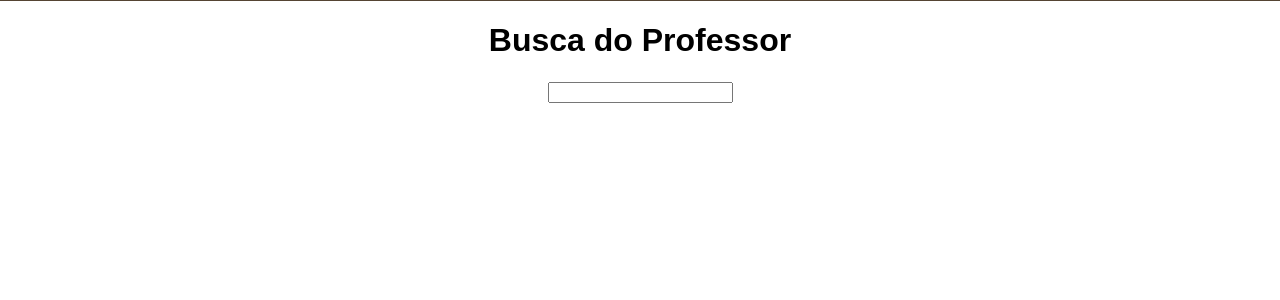
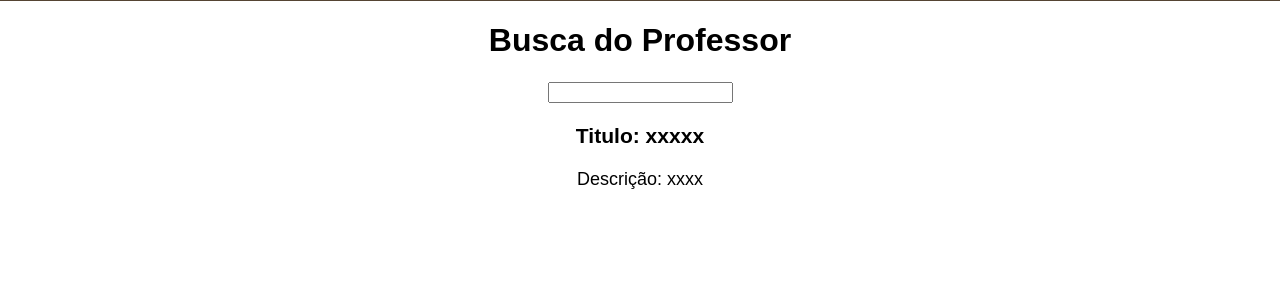
Before and after one commit to maluta/gdp, a React (Create React App) app in the folder gdp/: page / in a window 1280 px wide. Shown: the top 300 px of the page. Built offline with nearby package versions, Linux system fonts and the light colour scheme.

Commit message:
Results Box template
Signed-off-by: Tiago Maluta <tiago.maluta@gmail.com>

```diff
--- a/gdp/src/App.js
+++ b/gdp/src/App.js
@@ -1,5 +1,6 @@
 import React, { Component } from 'react';
 import SearchBox from './components/search_box';
+import ResultsBox from './components/results_box';
 import './App.css';
 
 class App extends Component {
@@ -10,7 +11,8 @@ class App extends Component {
         </header>
         <h1>Busca do Professor</h1>
         <p className="App-intro">
-	<SearchBox />
+        <SearchBox />
+        <ResultsBox />
         </p>
       </div>
     );
--- /dev/null
+++ b/gdp/src/components/results_box.js
@@ -0,0 +1,21 @@
+import React, { Component } from 'react';
+
+class ResultsBox extends Component {
+    constructor(props) {
+      super(props);
+      this.state = { term: '' };
+   }
+
+    render() {
+         return (
+         <div>
+	     <h3>Titulo: xxxxx</h3>
+	     <p>Descrição: xxxx</p>
+         </div>
+         );
+
+    }
+
+}
+
+export default ResultsBox;
```
